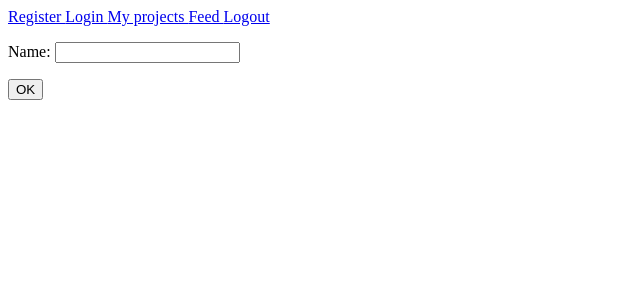
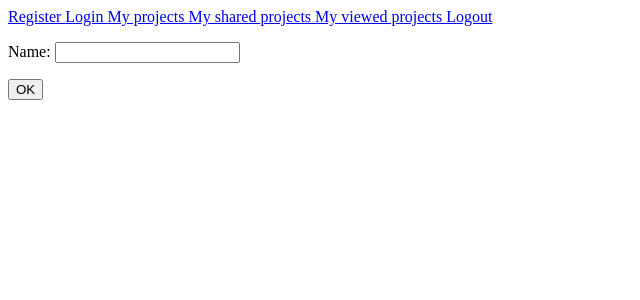
Before and after one commit to anna-osipchyk/secret_store, a Django app: page /projects/create/ in a window 1280 px wide. Shown: the top 300 px of the page, without its empty margins (0-640 px from the left). Run offline with Django 3.2, Linux system fonts and the light colour scheme; the visitor is signed in with stand-in values (Sample User, id 1).

Commit message:
added shared and viewed projects views

```diff
--- a/secret_store/app_projects/models.py
+++ b/secret_store/app_projects/models.py
@@ -22,6 +22,9 @@ class ProjectModel(models.Model):
             ("can_delete", "Может удалять"),
         )
 
+    def __str__(self):
+        return f"{self.name}, {self.id}"
+
 
 class VariableModel(models.Model):
     name = models.CharField(max_length=100)
@@ -35,3 +38,6 @@ class VariableModel(models.Model):
 
     class Meta:
         unique_together = ("name", "project")
+
+    def __str__(self):
+        return f"{self.name}, {self.id}"
--- a/secret_store/app_projects/urls.py
+++ b/secret_store/app_projects/urls.py
@@ -1,7 +1,8 @@
-from django.urls import path, include
+from django.urls import path
 from .views import (
     MyProjects,
-    AllProjects,
+    MyViewedProjects,
+    MySharedProjects,
     MyProject,
     CreateProject,
     DeleteProject,
@@ -12,11 +13,20 @@ from .views import (
 
 urlpatterns = [
     path("my_projects/", MyProjects.as_view(), name="my_projects"),
-    path("feed/", AllProjects.as_view(), name="feed"),
+    path("my_viewed_projects/", MyViewedProjects.as_view(), name="viewed_projects"),
+    path("my_shared_projects/", MySharedProjects.as_view(), name="shared_projects"),
     path("my_project/<int:pk>/", MyProject.as_view(), name="my_project"),
     path("create/", CreateProject.as_view(), name="create_project"),
     path("delete/<int:pk>/", DeleteProject.as_view(), name="delete_project"),
     path("<int:pk>/add_variable/", AddVariable.as_view(), name="add_variable"),
-    path("<int:project_id>/delete_variable/<int:pk>", DeleteVariable.as_view(), name="delete_variable"),
-    path("<int:project_id>/edit_variable/<int:pk>", EditVariable.as_view(), name="edit_variable")
+    path(
+        "<int:project_id>/delete_variable/<int:pk>",
+        DeleteVariable.as_view(),
+        name="delete_variable",
+    ),
+    path(
+        "<int:project_id>/edit_variable/<int:pk>",
+        EditVariable.as_view(),
+        name="edit_variable",
+    ),
 ]
--- a/secret_store/app_projects/views.py
+++ b/secret_store/app_projects/views.py
@@ -2,7 +2,13 @@ from django.contrib.auth.mixins import LoginRequiredMixin, PermissionRequiredMix
 from django.db.models import Q
 from django.http import HttpResponseRedirect, HttpResponse
 from django.urls import reverse_lazy
-from django.views.generic import ListView, DetailView, CreateView, DeleteView, UpdateView
+from django.views.generic import (
+    ListView,
+    DetailView,
+    CreateView,
+    DeleteView,
+    UpdateView,
+)
 from .models import ProjectModel, VariableModel
 from .forms import NewProjectForm, VariableForm
 from django.db import transaction
@@ -20,11 +26,44 @@ class MyProjects(LoginRequiredMixin, ListView):
 # Create your views here.
 
 
-class AllProjects(ListView):
+class MySharedProjects(LoginRequiredMixin, ListView):
     model = ProjectModel
     template_name = "app_projects/all_projects_list.html"
     context_object_name = "projects"
-    queryset = ProjectModel.objects.all()
+
+    def get_queryset(self):
+        user_id = self.request.user.id
+        shared_projects = ProjectModel.objects.prefetch_related("shared").filter(
+            viewers__id=user_id
+        )
+        return shared_projects
+
+
+class MyViewedProjects(LoginRequiredMixin, ListView):
+    model = ProjectModel
+    template_name = "app_projects/all_projects_list.html"
+    context_object_name = "projects"
+
+    def get_queryset(self):
+        user_id = self.request.user.id
+        shared_projects = ProjectModel.objects.prefetch_related("viewers").filter(
+            Q(viewers__id=user_id) & ~Q(shared__id=user_id)
+        )
+        return shared_projects
+
+    # def get_context_data(self, *, object_list=None, **kwargs):
+    #     context = super().get_context_data(object_list=None, **kwargs)
+    #     user_id = self.request.user.id
+    #     # projects that user has permission to view or edit
+    #     visible_projects = ProjectModel.objects.prefetch_related("viewers").filter(
+    #         viewers__id=user_id
+    #     )
+    #     shared_projects = visible_projects.prefetch_related("shared").filter(
+    #         shared__id=user_id
+    #     )
+    #     context["visible_projects"] = visible_projects
+    #     context["shared_projects"] = shared_projects
+    #     return context
 
 
 class MyProject(LoginRequiredMixin, DetailView):
--- a/secret_store/templates/base.html
+++ b/secret_store/templates/base.html
@@ -2,7 +2,8 @@
 <a href="{% url 'register'%}"> Register </a>
 <a href="{% url 'login'%}"> Login </a>
 <a href="{% url 'my_projects'%}"> My projects </a>
-<a href="{% url 'feed'%}"> Feed </a>
+<a href="{% url 'shared_projects'%}"> My shared projects </a>
+<a href="{% url 'viewed_projects'%}"> My viewed projects </a>
 <a href="{% url 'logout'%}"> Logout </a>
 {% block login %}
 
```
Also changed, not shown: secret_store/secret_store/settings.py (+15 -15 lines).
